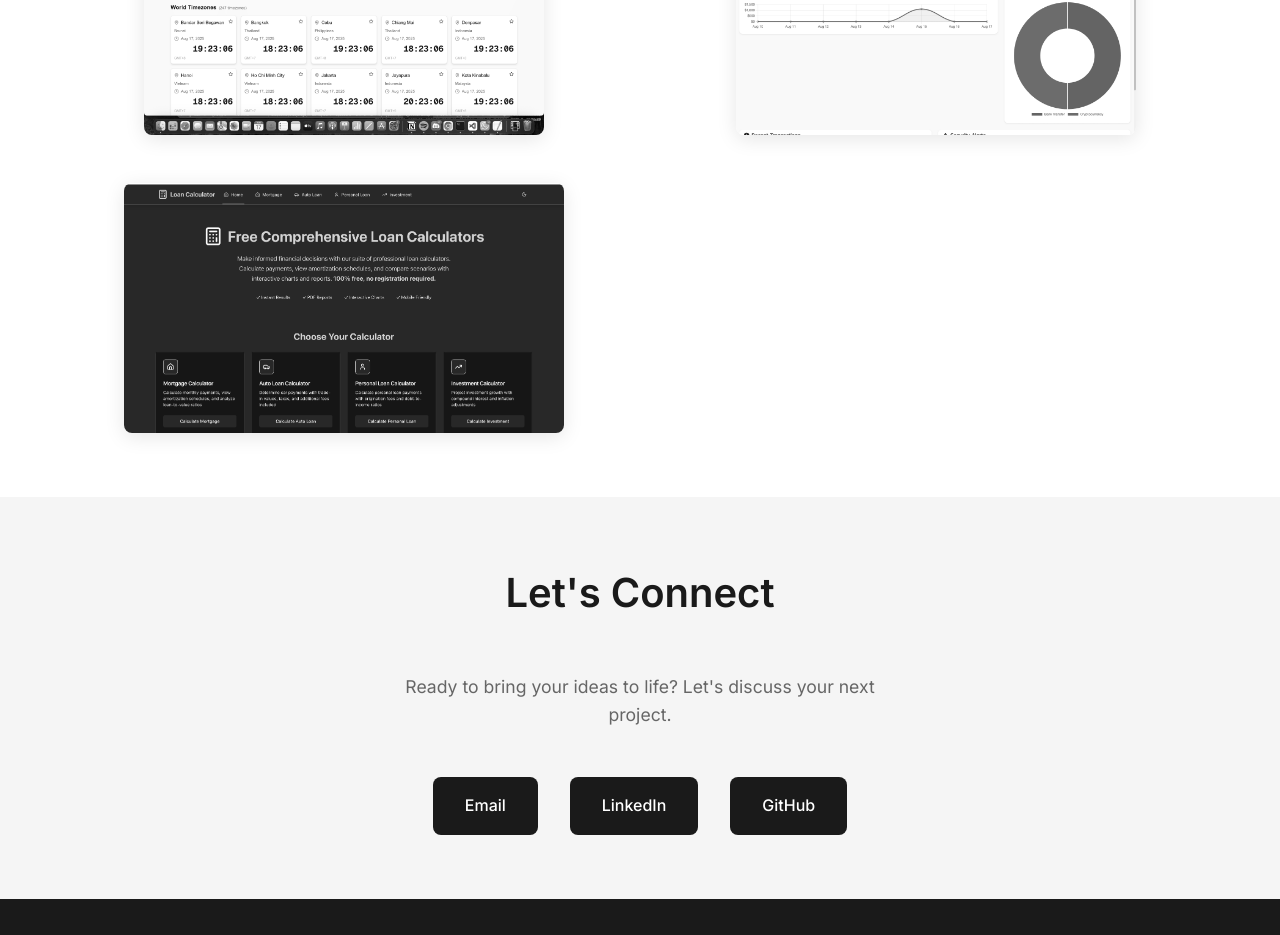
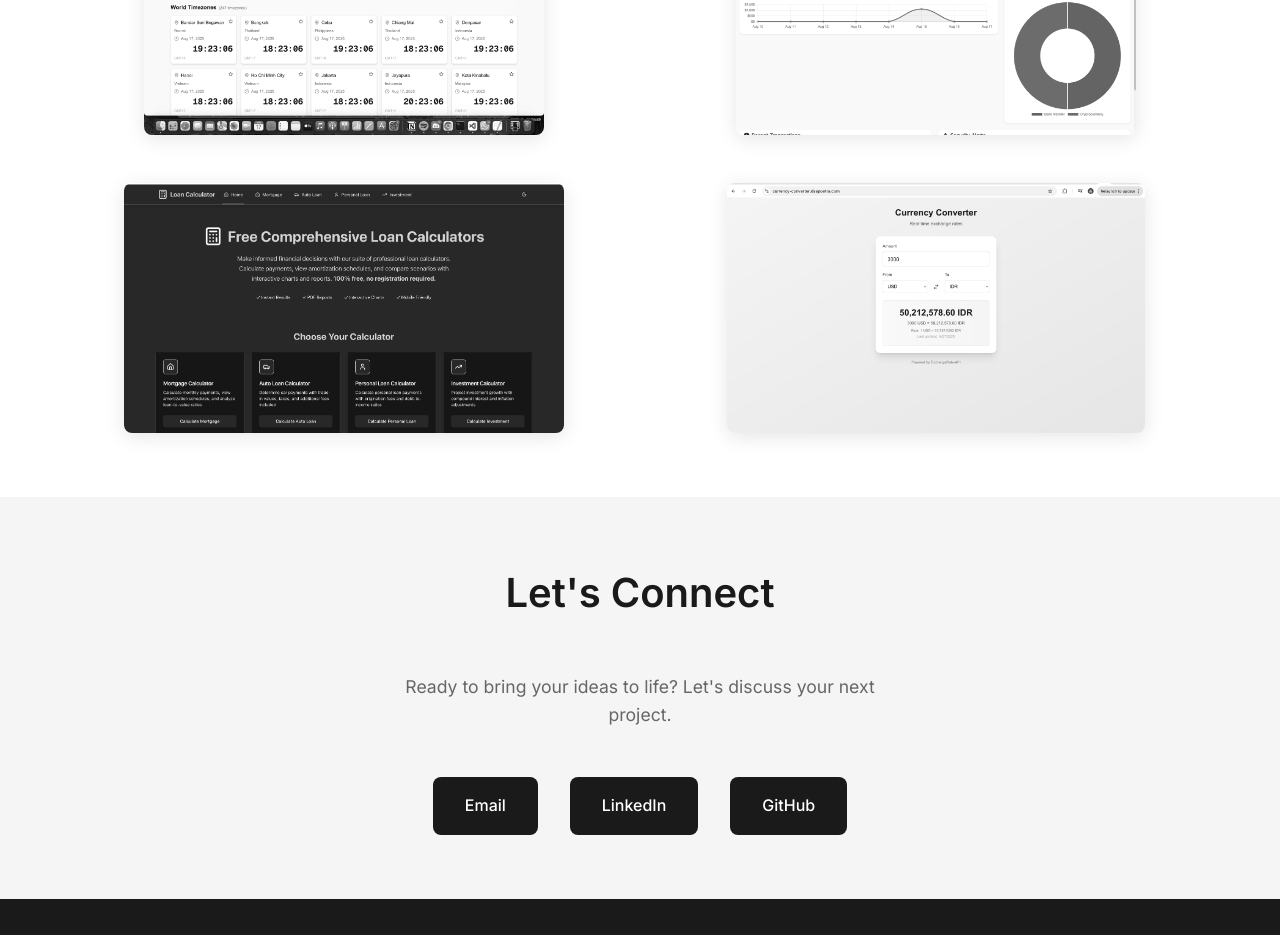
Before and after one commit to dsapoetra/landing-page-ds, a React (Vite) app: page / in a window 1280 px wide. Shown: the part 1521-2456 px from the top of the page. Built offline with nearby package versions, Linux system fonts and the light colour scheme.

Commit message:
add currency converter as portofolio

```diff
--- a/src/data/portfolioItems.ts
+++ b/src/data/portfolioItems.ts
@@ -33,6 +33,14 @@ export const portfolioItems: PortfolioItem[] = [
     imageUrl: '/images/portfolio/loan.png',
     link: 'https://loan-calculator.dsapoetra.com/',
     category: 'Web Development'
+  },
+  {
+    id: 4,
+    title: 'Currency Converter',
+    description: 'Currency converter. Helps you understand the exchange rate between currencies.',
+    imageUrl: '/images/portfolio/currency.png',
+    link: 'https://currency-converter.dsapoetra.com/',
+    category: 'Web Development'
   }
 ];
 
```
Also changed, not shown: public/images/portfolio/currency.png (added).
